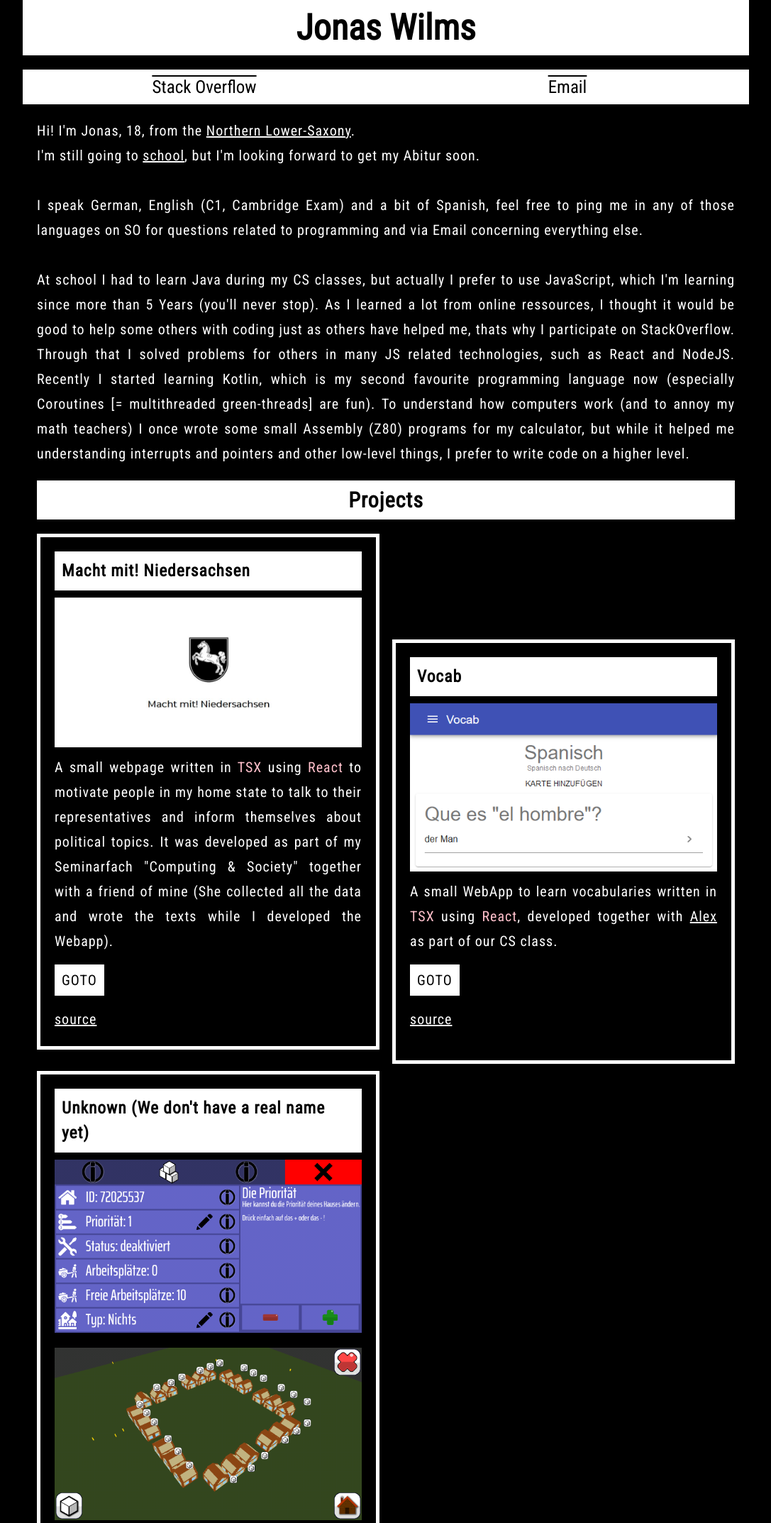
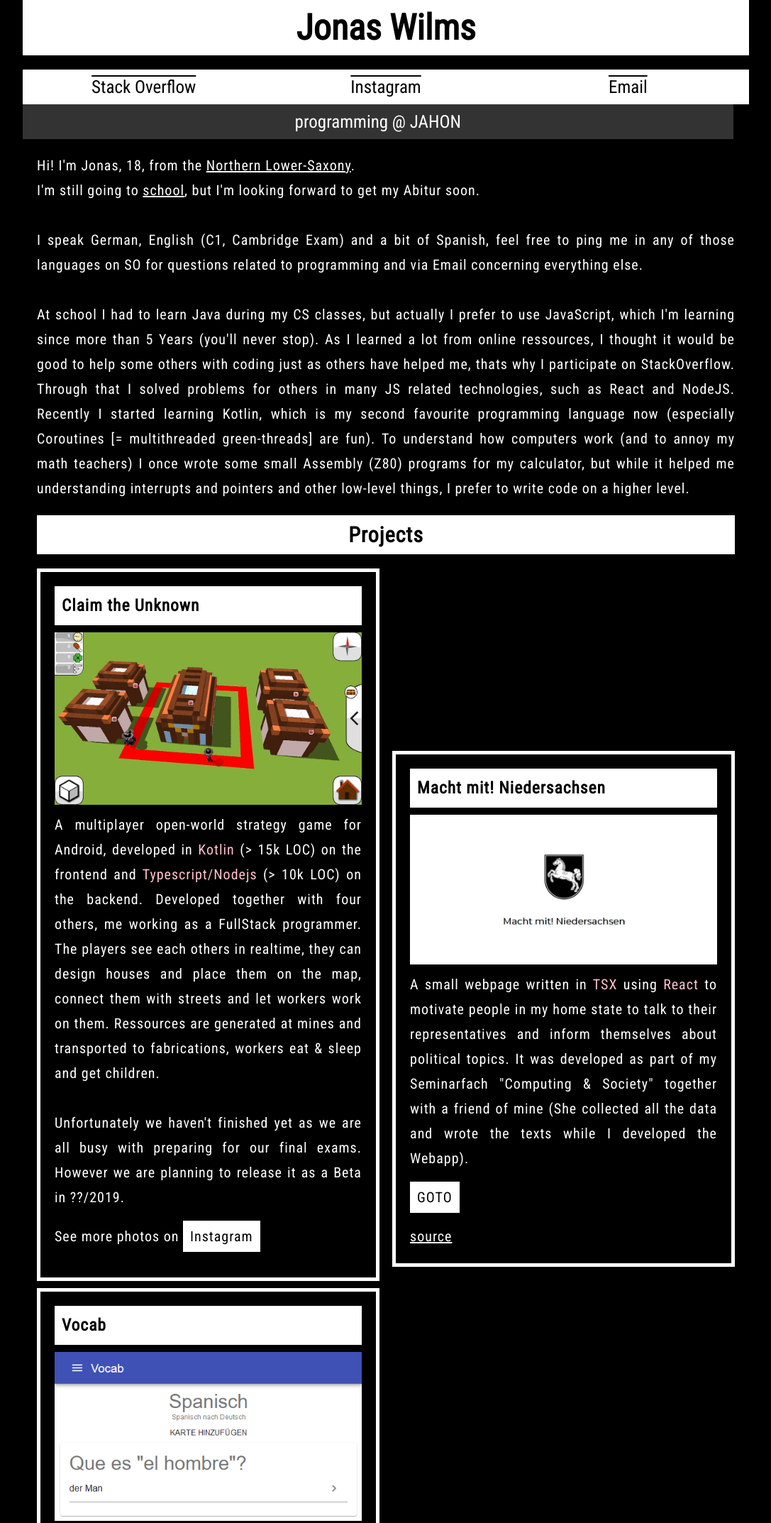
Before and after one commit to Jonasdoubleyou/jonasdoubleyou.github.io, a plain HTML site: page index.html in a window 1280 px wide. Shown: the top 2146 px of the page at 71% size, without its empty margins (96-1183 px from the left). Drawn offline with Linux system fonts and the light colour scheme.

Commit message:
feat: Update Content
Add a new image for Claim

Add links to Instagram + jahon.ml

```diff
--- a/index.html
+++ b/index.html
@@ -11,7 +11,9 @@
       <h1>Jonas Wilms</h1>
       <div class="nav">
         <a href="https://stackoverflow.com/users/5260024/jonas-w">Stack Overflow</a>
+        <a href="https://instagram.com/the_wilmsinator/">Instagram</a>
         <a id="email" href="#">Email <noscript>(needs Javascript!)</noscript></a>
+        <a href="https://jahon.ml" id="jahon">programming @ JAHON</a>
       </div>
       <div class="content">
         Hi! I'm Jonas, 18, from the <a href="http://lower-saxony.de">Northern Lower-Saxony</a>.<br>
@@ -23,6 +25,21 @@
         To understand how computers work (and to annoy my math teachers) I once wrote some small Assembly (Z80) programs for my calculator, but while it helped me understanding interrupts and pointers and other low-level things, I prefer to write code on a higher level.
 
         <h2>Projects</h2>
+        <div class="project">
+          <h3>Claim the Unknown</h3>
+          <img src="./img/claim_preview.jpg" />
+          A multiplayer open-world strategy game for Android, developed in <span class="language">Kotlin</span> (> 15k LOC) on the frontend and <span class="language">Typescript/Nodejs</span> (> 10k LOC) on the backend.
+          Developed together with four others, me working as a FullStack programmer.
+          The players see each others in realtime, they can design houses and place them on the map, connect them with streets and let workers work on them.
+          Ressources are generated at mines and transported to fabrications, workers eat & sleep and get children.<br/><br/>
+
+          Unfortunately we haven't finished yet as we are all busy with preparing for our final exams.
+          However we are planning to release it as a Beta in ??/2019.
+
+          <p>
+            See more photos on <a href="https://instagram.com/jahon_dev" class="highlight">Instagram</a>
+          </p>
+        </div>
         <div class="project">
           <h3>Macht mit! Niedersachsen</h3>
           <img src="./img/macht-mit.png" />
@@ -38,18 +55,7 @@
           <p><a class="highlight" href="https://polynomdivision.github.io/vocab/">GOTO</a></p>
           <p><a href="https://github.com/jonasdoubleyou/vocab/">source</a></p>
         </div>
-        <div class="project">
-          <h3>Unknown (We don't have a real name yet)</h3>
-          <img src="./img/unknown1.png" />
-          <img src="./img/unknown2.png" />
-          A multiplayer open-world strategy game for Android, developed in <span class="language">Kotlin</span> (> 15k LOC) on the frontend and <span class="language">Typescript/Nodejs</span> (> 10k LOC) on the backend.
-          Developed together with four others, me working as a FullStack programmer.
-          The players see each others in realtime, they can design houses and place them on the map, connect them with streets and let workers work on them.
-          Ressources are generated at mines and transported to fabrications, workers eat & sleep and get children.<br/><br/>
 
-          Unfortunately we haven't finished yet as we are all busy with preparing for our final exams.
-          However we are planning to release it as a Beta in 01/2019.
-        </div>
 
 
         <h2>Papers:</h2>
--- a/stylesheets/main.css
+++ b/stylesheets/main.css
@@ -43,12 +43,19 @@ img {
   background-color: white;
   color: black;
   text-decoration: overline;
-  width: 300px;
+  width: 100px;
   max-width: 90%;
   padding: 10px;
   padding-left: 40px;
   padding-right: 40px;
   flex-grow: 1;
+}
+
+#jahon {
+  width: 90%;
+  background-color: #333;
+  color: white;
+  text-decoration: none;
 }
 
 .nav {
```
Also changed, not shown: img/claim_preview.jpg (added), img/unknown1.png (deleted), img/unknown2.png (deleted).
